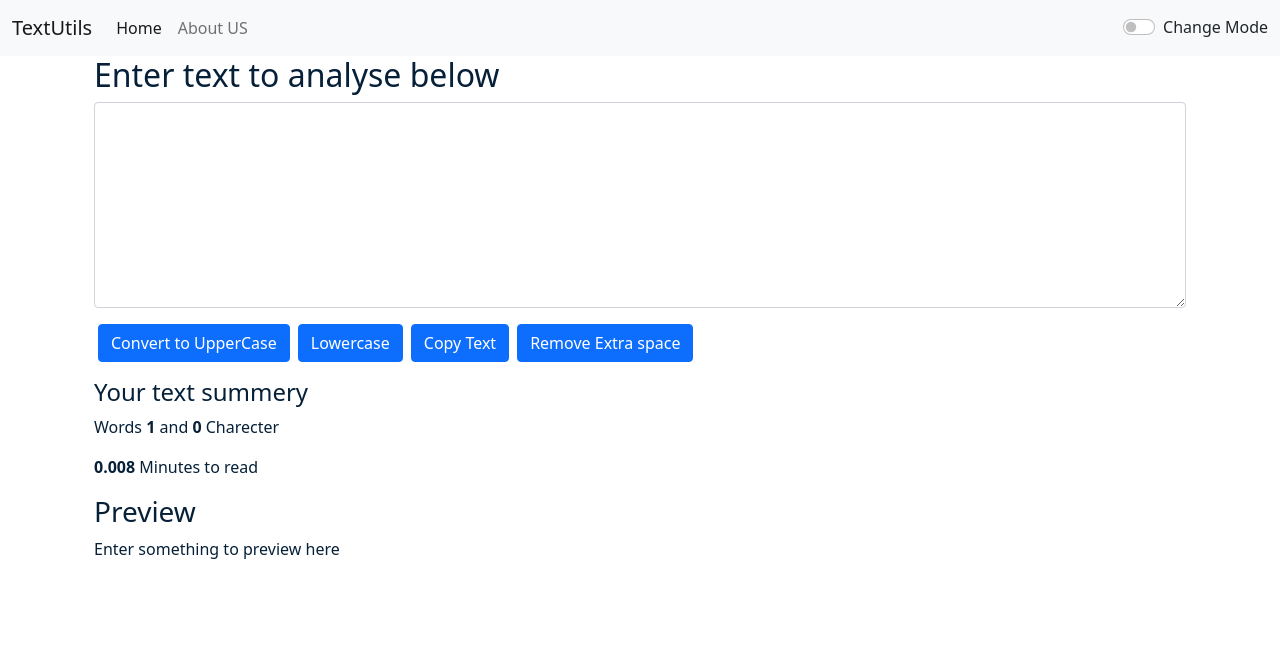
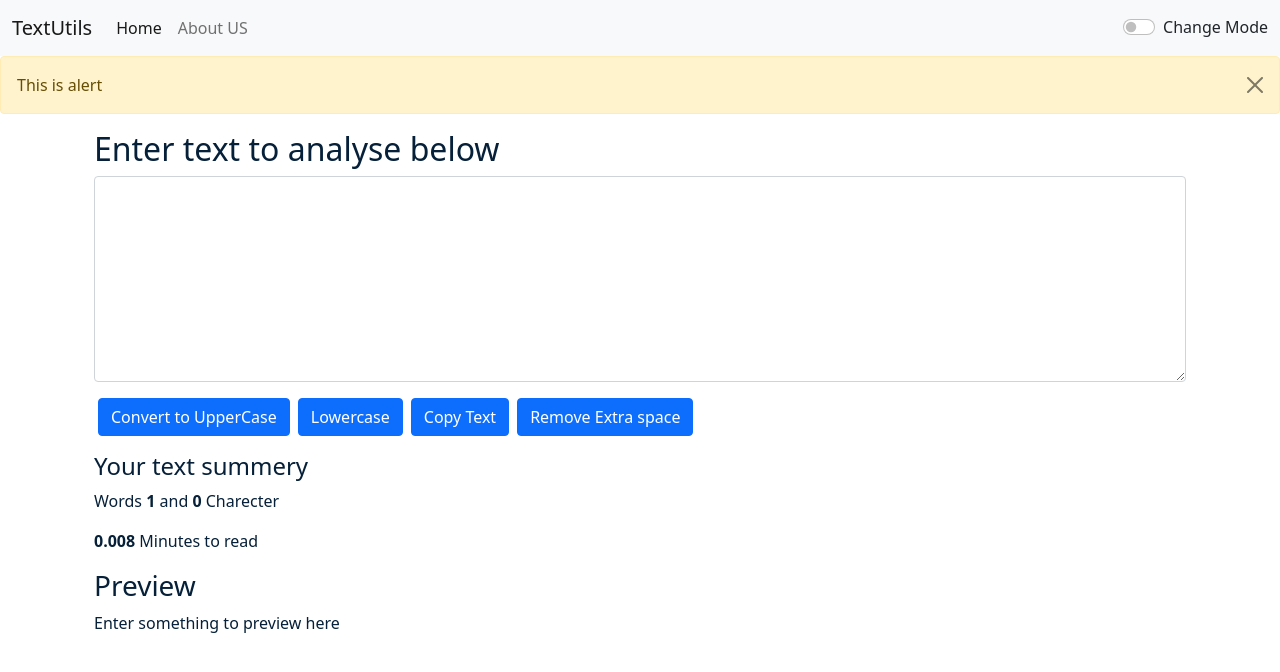
Before and after one commit to gulhaneaj007/Textutils, a React (Create React App) app: page / in a window 1280 px wide. Shown: the top 672 px of the page. Built offline with nearby package versions, Linux system fonts and the light colour scheme.

Commit message:
Creating "Enable Dark Mode" Button Using useState Hook | Complete React Course in Hindi #10

```diff
--- a/src/App.js
+++ b/src/App.js
@@ -1,6 +1,7 @@
 import './App.css';
 import Navbar from './components/Navbar';
 import Textform from './components/Textform';
+import Alert from './components/Alert'
 // import About from './components/About';
 import React,{useState} from 'react';
 
@@ -20,6 +21,7 @@
   return (
 <>
     <Navbar title="TextUtils" AboutText="About US"  mode={mode} toggleMode={toggleMode}/>
+    <Alert  Alert="This is alert" />
     <div className='container my 3'>
       <Textform  heading="Enter text to analyse below"   mode={mode} />
       {/* <About/> */}
--- /dev/null
+++ b/src/components/Alert.js
@@ -0,0 +1,12 @@
+import React from 'react'
+
+export default function Alert(props) {
+  return (
+    <>
+        <div className="alert alert-warning alert-dismissible fade show" role="alert">
+            {props.Alert}
+            <button type="button" className="btn-close" data-bs-dismiss="alert" aria-label="Close"></button>
+        </div>
+    </>
+  )
+}
```
